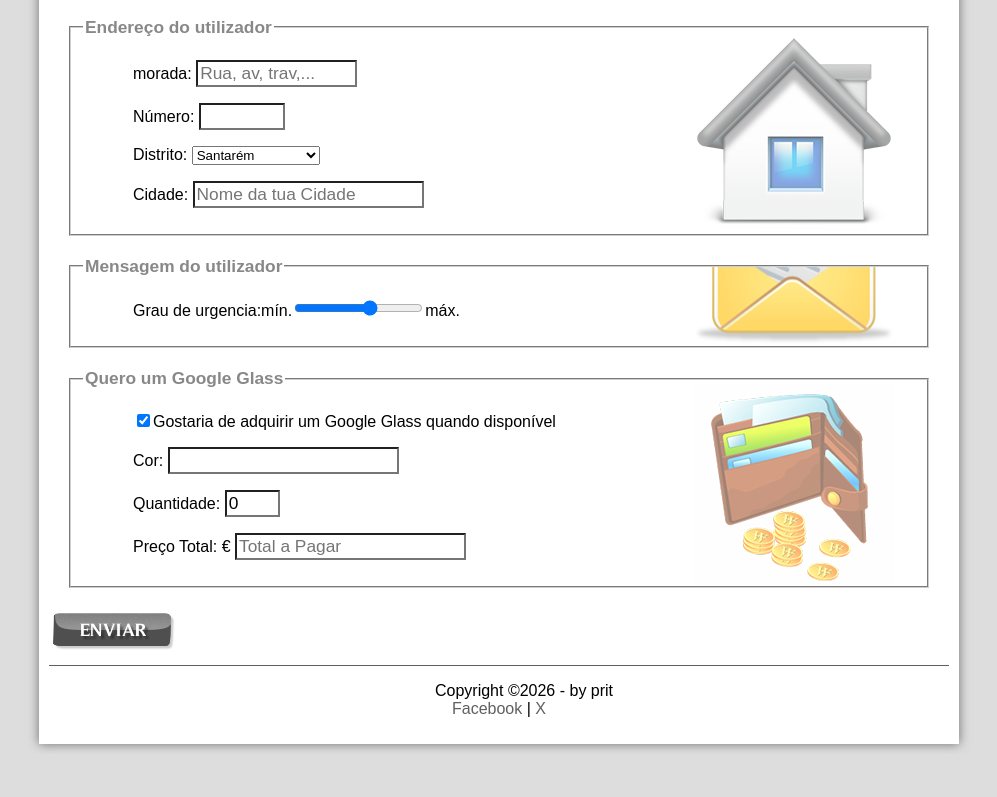
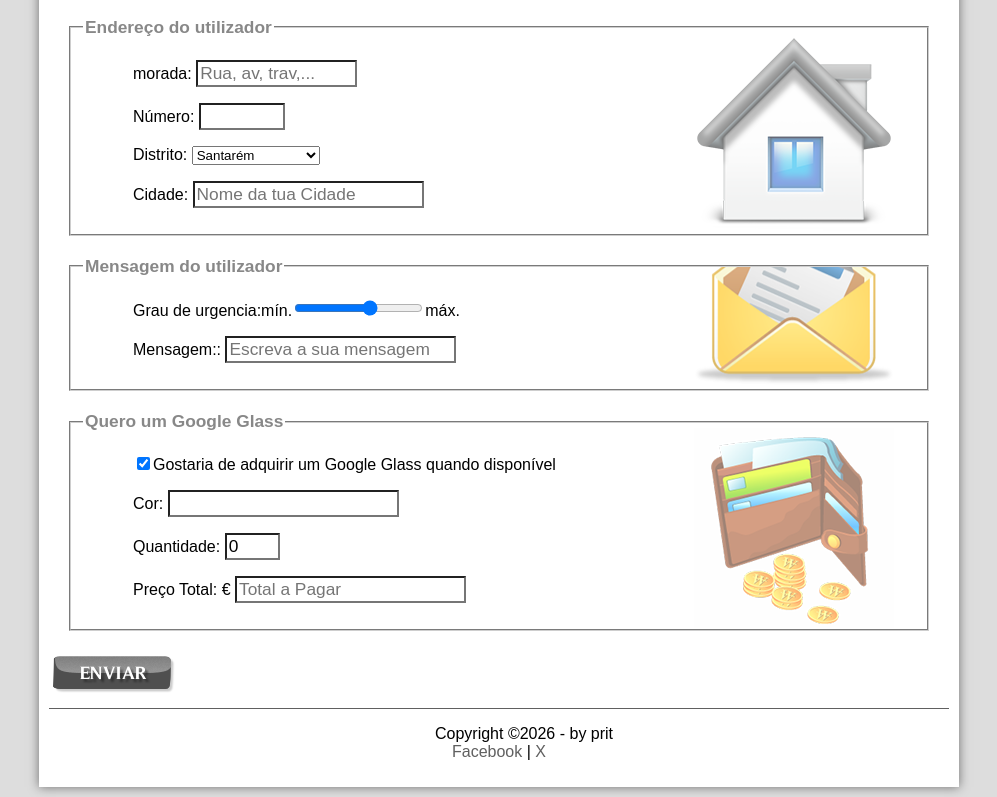
Before and after one commit to Prit2109/projeto-glass-html5, a plain HTML site: page fale-conosco.html in a window 1280 px wide. Shown: the part 623-1420 px from the top of the page, without its empty margins (141-1138 px from the left). Before the commit the page ends 1377 px from the top, so only its background shows below. Drawn offline with Linux system fonts and the light colour scheme; a small style sheet from the web is missing.

Commit message:
Update fale-conosco.html

```diff
--- a/fale-conosco.html
+++ b/fale-conosco.html
@@ -90,6 +90,7 @@
                     <fieldset id="iMensagem">
                         <legend>Mensagem do utilizador</legend>
                         <p><label for="iurg">Grau de urgencia:</label>mín.<input type="range" name="tUrg" id="iUrg" min="0" max="10" step="2">máx.</p>
+                        <p><label for="iCid">Mensagem:: </label><input type="text" name="tCid" id="iCid"maxlength="40" size="20" placeholder="Escreva a sua mensagem" list="Mensagem"></p>
                     </fieldset>
                     <fieldset id="iPedido">
                         <legend>Quero um Google Glass</legend>
```
